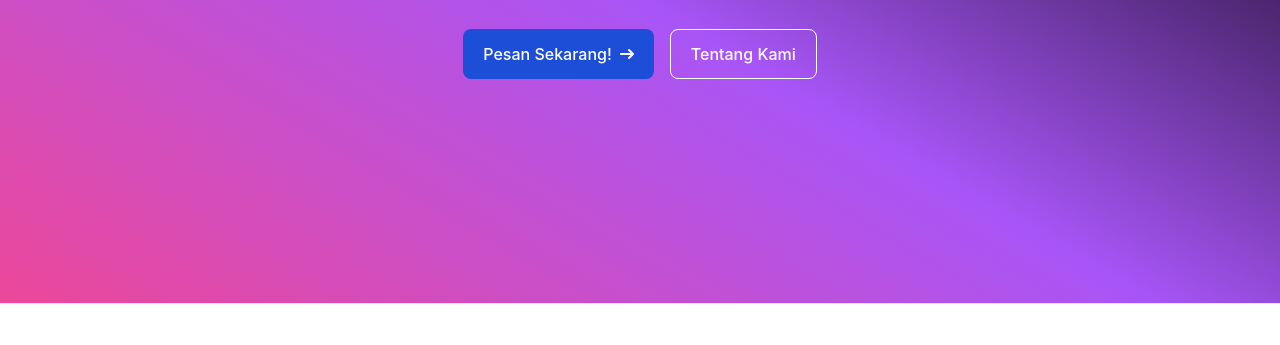
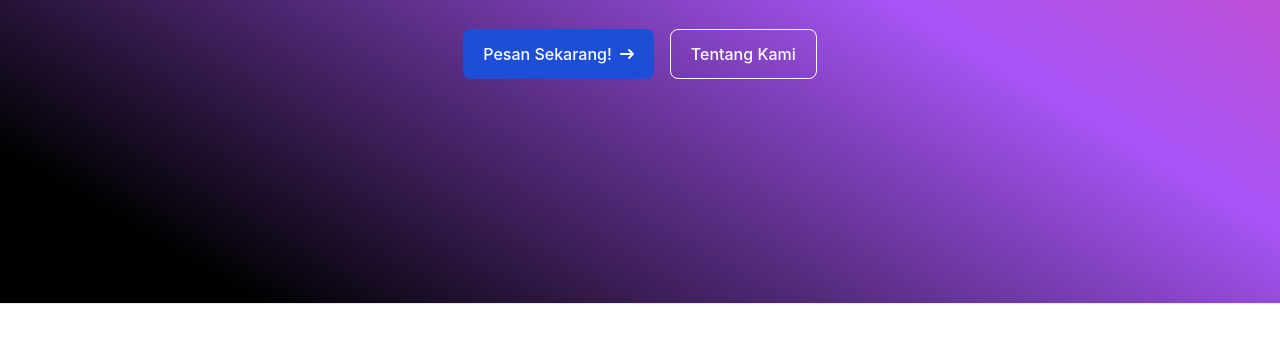
Before and after one commit to GPadaka19/Web_Melali, a website: page public/navbar.html in a window 1280 px wide. Shown: the part 455-800 px from the top of the page. Drawn offline with Linux system fonts and the light colour scheme.

Commit message:
rev background gradient

```diff
--- a/public/navbar.html
+++ b/public/navbar.html
@@ -8,7 +8,7 @@
 </head>
 <body>
 
-<nav class="bg-gradient-to-bl from-black from-10% via-purple-500 to-pink-500 fixed w-full h-f z-20 top-0 start-0 border-b border-gray-200 dark:border-gray-600">
+<nav class="bg-gradient-to-tr from-black from-10% via-purple-500 to-pink-500 fixed w-full h-f z-20 top-0 start-0 border-b border-gray-200 dark:border-gray-600">
     <div class="max-w-screen-xl flex flex-wrap items-center justify-between mx-auto p-4">
     <a href="https://flowbite.com/" class="flex items-center space-x-3 rtl:space-x-reverse">
         <img src="/public/img/logo.png" class="h-16 w-auto" alt="Melali logo">
```
Also changed, not shown: public/css/style.css.
